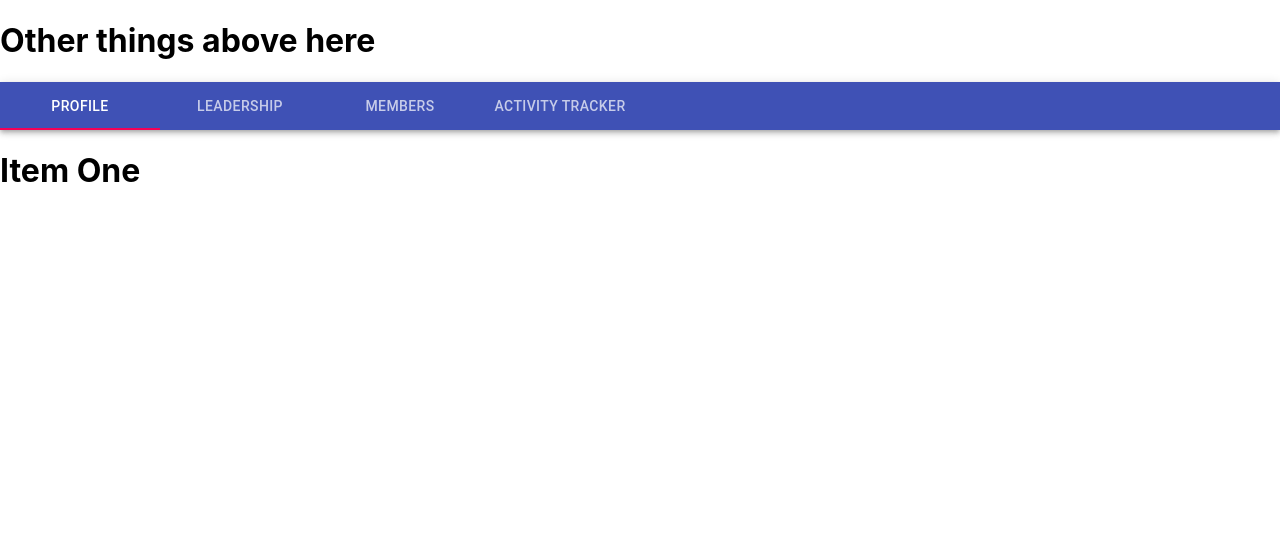
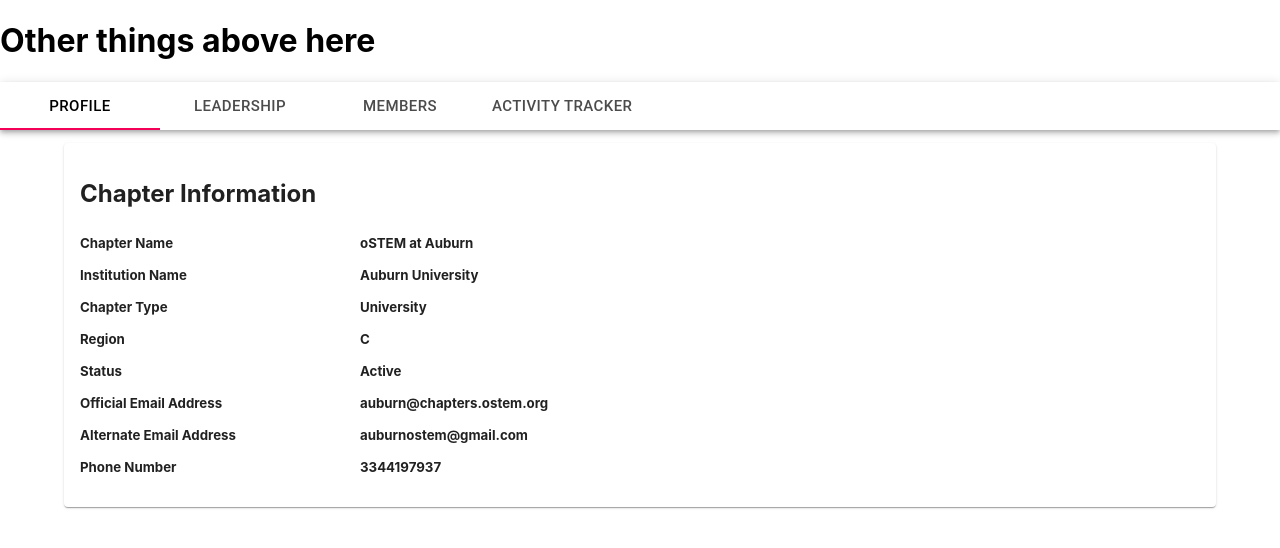
Before and after one commit to tracey59047/2020_Ctrl-Alt-Elite, a React (Create React App) app in the folder activity-tracker/: page / in a window 1280 px wide. Shown: the top 548 px of the page. Built offline with nearby package versions, Linux system fonts and the light colour scheme.

Commit message:
Added Chapter Information Section

```diff
--- a/activity-tracker/package.json
+++ b/activity-tracker/package.json
@@ -4,6 +4,7 @@
   "private": true,
   "dependencies": {
     "@material-ui/core": "^4.11.0",
+    "@material-ui/styles": "^4.10.0",
     "@testing-library/jest-dom": "^5.11.5",
     "@testing-library/react": "^11.1.2",
     "@testing-library/user-event": "^12.2.2",
--- a/activity-tracker/src/pages/ChapterPage.js
+++ b/activity-tracker/src/pages/ChapterPage.js
@@ -1,5 +1,6 @@
 import React, {useState} from 'react';
-import {AppBar, Tabs, Tab} from '@material-ui/core';
+import {AppBar, Tabs, Tab, Card, CardContent, Grid} from '@material-ui/core';
+import { makeStyles} from '@material-ui/core/styles';
 
 function TabPanel(props)
 {
@@ -11,14 +12,35 @@
       hidden={value !== index}
     >
       {value === index && (
-        <h1>{children}</h1>
+        children
       )}
     </div>
   );
 }
 
+const useStyles = makeStyles({
+    card: {
+        width: '90%',
+        marginTop: '1%',
+        margin: "auto"
+    },
+
+    tabs: {
+        backgroundColor: "white",
+        color: "black",
+        fontSize: "15px",
+        fontWeight: ""
+    },
+
+    grid: {
+        marginTop: '8px',
+        marginBottom: '8px'
+    }
+});
+
 function ChapterPage()
 {
+    const classes = useStyles();
     const [value, setValue] = useState(0);
 
     const handleChange = (event, newValue) => {
@@ -29,15 +51,69 @@
         <>
         <h1>Other things above here</h1>
         <AppBar position="static">
-        <Tabs value={value} onChange={handleChange} aria-label="simple tabs example">
-            <Tab label="Profile" />
-            <Tab label="Leadership" />
-            <Tab label="Members" />
-            <Tab label="Activity Tracker" />
+        <Tabs value={value} className={classes.tabs} onChange={handleChange}>
+            <Tab className={classes.tabs} label="Profile" />
+            <Tab className={classes.tabs} label="Leadership" />
+            <Tab className={classes.tabs} label="Members" />
+            <Tab className={classes.tabs} label="Activity Tracker" />
         </Tabs>
         </AppBar>
         <TabPanel value={value} index={0}>
-            Item One
+            <Card className={classes.card}>
+                <CardContent>
+                    <h2>Chapter Information</h2>
+                    <Grid container spacing={0}>
+                        <Grid item xs={3}>
+                            <h5 className={classes.grid}>Chapter Name </h5>
+                        </Grid>
+                        <Grid item xs={9}>
+                            <h5 className={classes.grid}>oSTEM at Auburn</h5>
+                        </Grid>
+                        <Grid item xs={3}>
+                            <h5 className={classes.grid}>Institution Name </h5>
+                        </Grid>
+                        <Grid item xs={9}>
+                            <h5 className={classes.grid}>Auburn University</h5>
+                        </Grid>
+                        <Grid item xs={3}>
+                            <h5 className={classes.grid}>Chapter Type </h5>
+                        </Grid>
+                        <Grid item xs={9}>
+                            <h5 className={classes.grid}>University</h5>
+                        </Grid>
+                        <Grid item xs={3}>
+                            <h5 className={classes.grid}>Region </h5>
+                        </Grid>
+                        <Grid item xs={9}>
+                            <h5 className={classes.grid}>C</h5>
+                        </Grid>
+                        <Grid item xs={3}>
+                            <h5 className={classes.grid}>Status</h5>
+                        </Grid>
+                        <Grid item xs={9}>
+                            <h5 className={classes.grid}>Active</h5>
+                        </Grid>
+                        <Grid item xs={3}>
+                            <h5 className={classes.grid}>Official Email Address </h5>
+                        </Grid>
+                        <Grid item xs={9}>
+                            <h5 className={classes.grid}>auburn@chapters.ostem.org</h5>
+                        </Grid>
+                        <Grid item xs={3}>
+                            <h5 className={classes.grid}>Alternate Email Address </h5>
+                        </Grid>
+                        <Grid item xs={9}>
+                            <h5 className={classes.grid}>auburnostem@gmail.com</h5>
+                        </Grid>
+                        <Grid item xs={3}>
+                            <h5 className={classes.grid}>Phone Number </h5>
+                        </Grid>
+                        <Grid item xs={9}>
+                            <h5 className={classes.grid}>3344197937</h5>
+                        </Grid>
+                    </Grid>
+                </CardContent>
+            </Card>
         </TabPanel>
         <TabPanel value={value} index={1}>
             Item Two
@@ -45,7 +121,7 @@
         <TabPanel value={value} index={2}>
             Item Three
         </TabPanel>
-        <TabPanel value={value} index={2}>
+        <TabPanel value={value} index={3}>
             Item Four
         </TabPanel>
         </>
```
